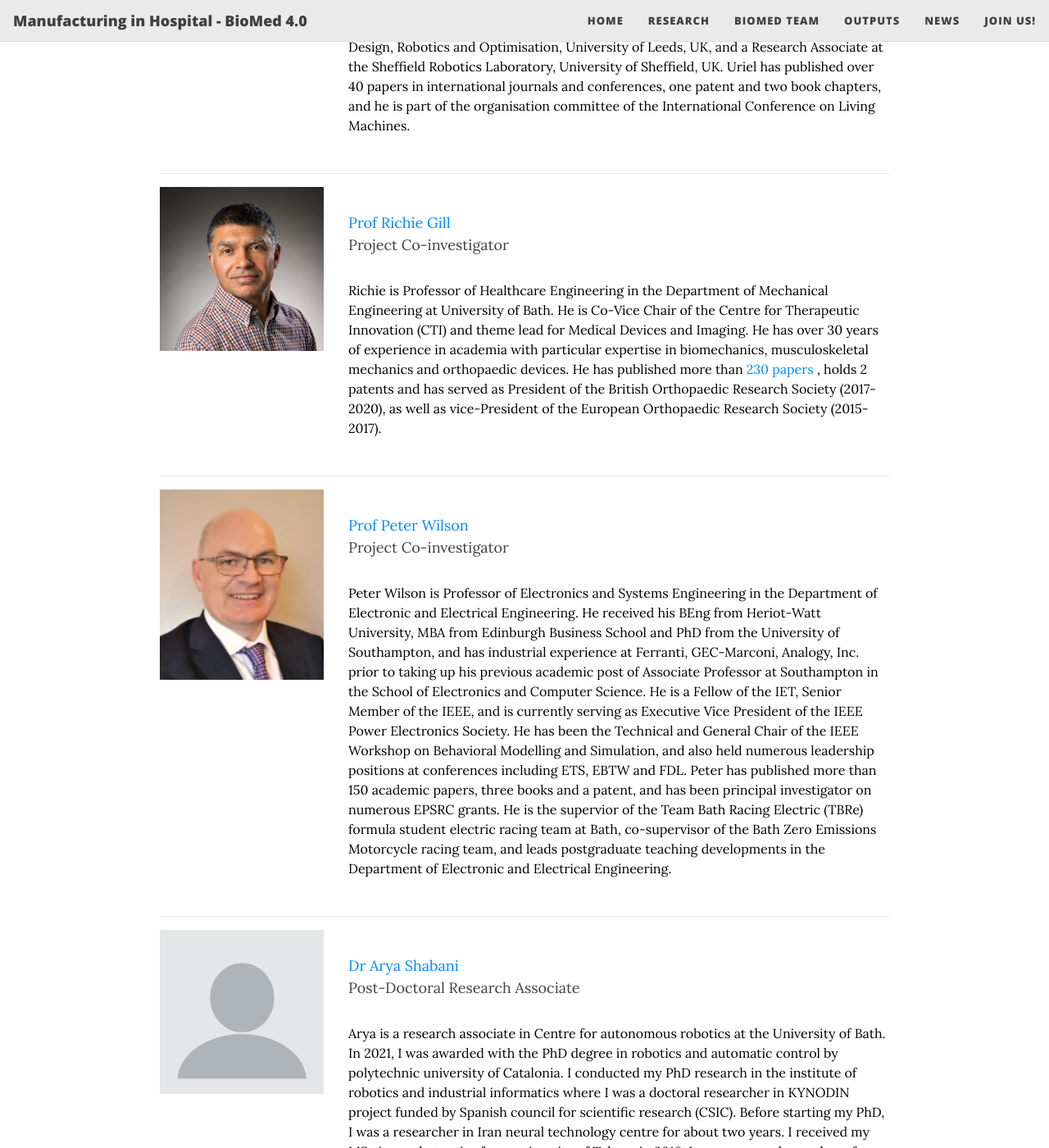
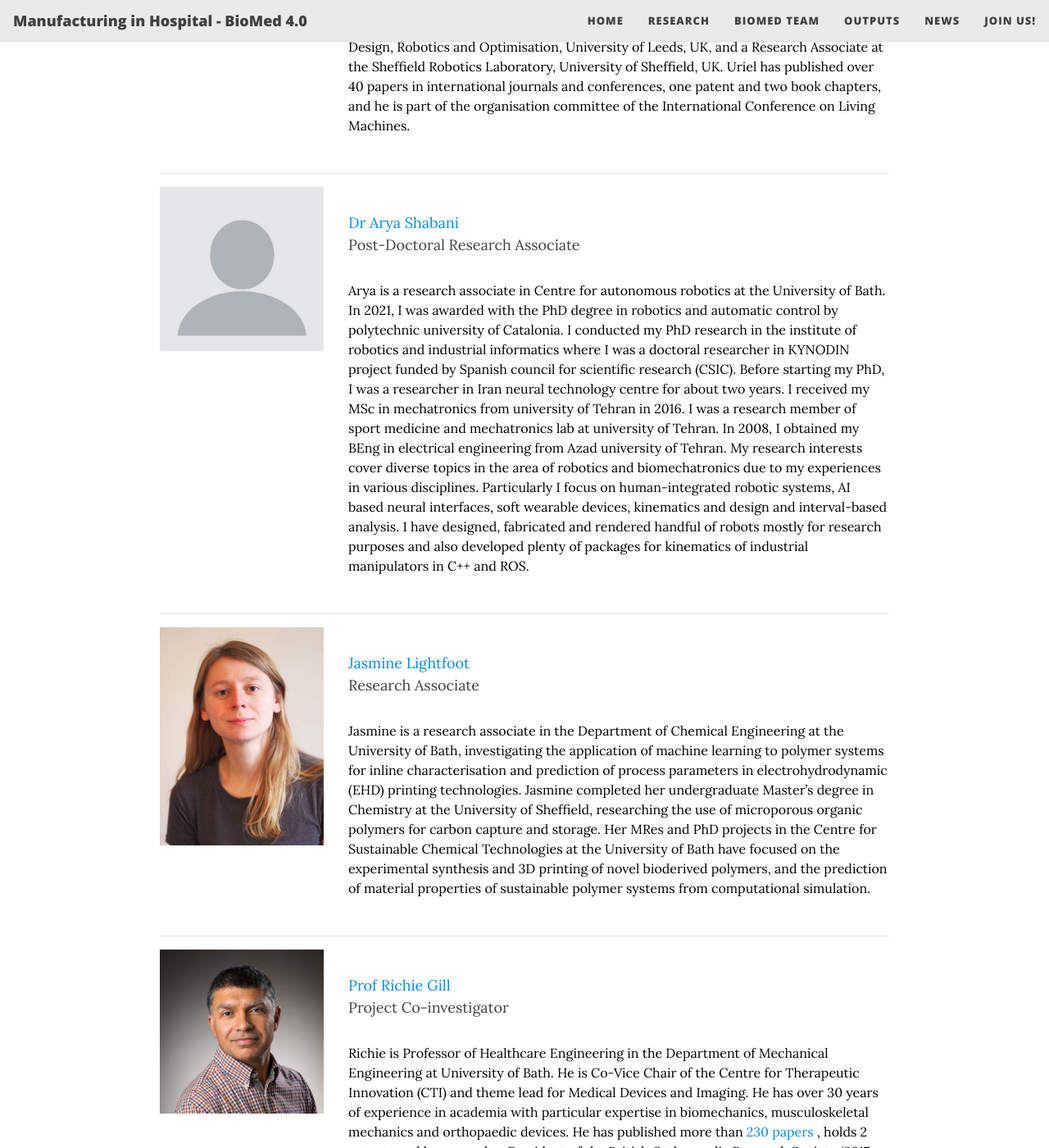
Before and after one commit to materialsforhealthlab/biomed4point0, a Jekyll site: the page built from members.md, in a window 1280 px wide and 1400 px high, scrolled down 1595 px. Shown: the whole window at 82% size. Built offline with Jekyll 4.4.1, drawn with Linux system fonts in a browser that asks for light colours; nearby versions of some CDN libraries; some of the changed text lies outside the part shown.

Commit message:
-updates to website bio and hyperlinks

```diff
--- a/members.md
+++ b/members.md
@@ -57,6 +57,34 @@ Uriel is a Lecturer in Robotics and Autonomous Systems at the Department of Elec
 <hr>
 
 <div class="row">
+
+<div class="col-md-3"><a class="thumb" href="#">
+		<img src="../img/AS.jpg" class="img-responsive" alt="Dr Arya Shabani" /></a>
+	</div>
+	<div class="col-md-9">
+		<p> <a href="https://researchportal.bath.ac.uk/en/persons/arya-shabani"> Dr Arya Shabani </a> <br>
+		Post-Doctoral Research Associate <br>
+		<p style="color:black;font-size:16px;">Arya is a research associate in Centre for autonomous robotics at the University of Bath. In 2021, I was awarded with the PhD degree in robotics and automatic control by polytechnic university of Catalonia. I conducted my PhD research in the institute of robotics and industrial informatics where I was a doctoral researcher in KYNODIN project funded by Spanish council for scientific research (CSIC). Before starting my PhD, I was a researcher in Iran neural technology centre for about two years. I received my MSc in mechatronics from university of Tehran in 2016. I was a research member of sport medicine and mechatronics lab at university of Tehran. In 2008, I obtained my BEng in electrical engineering from Azad university of Tehran. My research interests cover diverse topics in the area of robotics and biomechatronics due to my experiences in various disciplines. Particularly I focus on human-integrated robotic systems, AI based neural interfaces, soft wearable devices, kinematics and design and interval-based analysis. I have designed, fabricated and rendered handful of robots mostly for research purposes and also developed plenty of packages for kinematics of industrial manipulators in C++ and ROS. </p>
+		 </p>
+	</div>
+</div>
+<hr>
+
+<div class="row">
+
+<div class="col-md-3"><a class="thumb" href="#">
+		<img src="../img/JL.jpg" class="img-responsive" alt="Jasmine Lightfoot" /></a>
+	</div>
+	<div class="col-md-9">
+		<p> <a href="https://researchportal.bath.ac.uk/en/persons/jasmine-lightfoot"> Jasmine Lightfoot </a> <br>
+		Research Associate <br>
+		<p style="color:black;font-size:16px;">Jasmine is a research associate in the Department of Chemical Engineering at the University of Bath, investigating the application of machine learning to polymer systems for inline characterisation and prediction of process parameters in electrohydrodynamic (EHD) printing technologies. Jasmine completed her undergraduate Master’s degree in Chemistry at the University of Sheffield, researching the use of microporous organic polymers for carbon capture and storage. Her MRes and PhD projects in the Centre for Sustainable Chemical Technologies at the University of Bath have focused on the experimental synthesis and 3D printing of novel bioderived polymers, and the prediction of material properties of sustainable polymer systems from computational simulation.  </p>
+		 </p>
+	</div>
+</div>
+<hr>
+
+<div class="row">
 	<div class="col-md-3"><a class="thumb" href="#">
 		<img src="../img/RG.jpg" class="img-responsive" alt="Prof Richie Gill" /></a>
 	</div>
@@ -82,21 +110,6 @@ Richie is Professor of Healthcare Engineering in the Department of Mechanical En
 	</div>
 </div>
 <hr>
-
-<div class="row">
-
-<div class="col-md-3"><a class="thumb" href="#">
-		<img src="../img/AS.jpg" class="img-responsive" alt="Dr Arya Shabani" /></a>
-	</div>
-	<div class="col-md-9">
-		<p> <a href="https://researchportal.bath.ac.uk/en/persons/arya-shabani"> Dr Arya Shabani </a> <br>
-		Post-Doctoral Research Associate <br>
-		<p style="color:black;font-size:16px;">Arya is a research associate in Centre for autonomous robotics at the University of Bath. In 2021, I was awarded with the PhD degree in robotics and automatic control by polytechnic university of Catalonia. I conducted my PhD research in the institute of robotics and industrial informatics where I was a doctoral researcher in KYNODIN project funded by Spanish council for scientific research (CSIC). Before starting my PhD, I was a researcher in Iran neural technology centre for about two years. I received my MSc in mechatronics from university of Tehran in 2016. I was a research member of sport medicine and mechatronics lab at university of Tehran. In 2008, I obtained my BEng in electrical engineering from Azad university of Tehran. My research interests cover diverse topics in the area of robotics and biomechatronics due to my experiences in various disciplines. Particularly I focus on human-integrated robotic systems, AI based neural interfaces, soft wearable devices, kinematics and design and interval-based analysis. I have designed, fabricated and rendered handful of robots mostly for research purposes and also developed plenty of packages for kinematics of industrial manipulators in C++ and ROS. </p>
-		 </p>
-	</div>
-</div>
-<hr>
-
 
 <div class="row">
 
```
Also changed, not shown: research.md (+1 -1 lines), img/JL.jpg (added).
